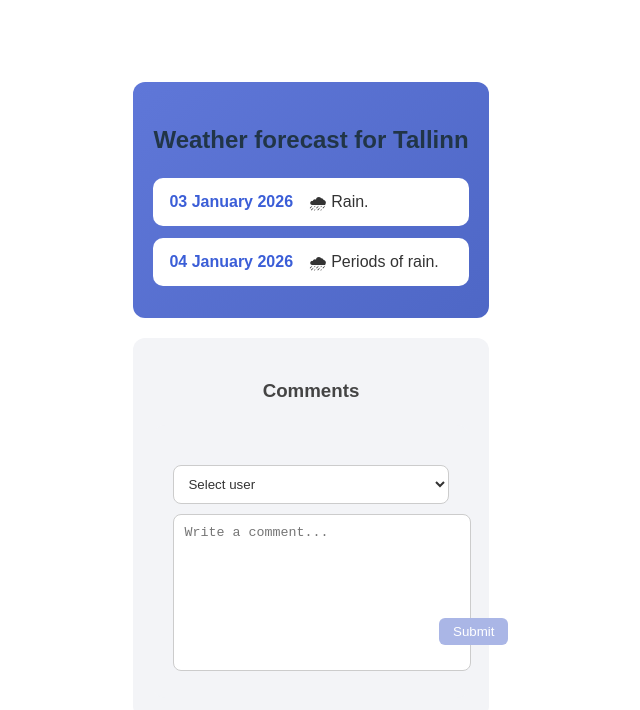
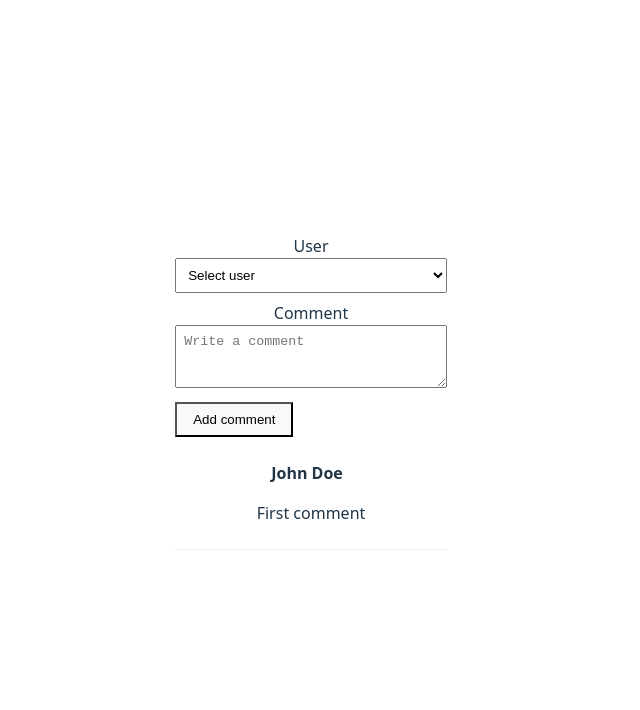
Before and after one commit to anusirkas/vue-vite-project, a Vue app: page / in a window 1280 px wide. Shown: the top 710 px of the page, without its empty margins (329-969 px from the left). Built offline with nearby package versions, Linux system fonts and the light colour scheme.

Commit message:
If the whole code was in App.vue to see the structure at one place

```diff
--- a/src/App.vue
+++ b/src/App.vue
@@ -1,154 +1,65 @@
 <template>
-  <div class="page">
-    <div class="weather-card">
-      <h2>Weather forecast for Tallinn</h2>
+  <main class="app">
+    <section class="comment-section">
+      <form class="comment-form" @submit.prevent="addComment">
+        <label>
+          User
+          <select v-model="newUser" class="user-input">
+            <option value="" disabled>Select user</option>
+            <option>John Doe</option>
+            <option>Jane Smith</option>
+          </select>
+        </label>
 
-      <div class="weather-item">
-        <span class="date">03 January 2026</span>
-        <span class="weather-text">🌧 Rain.</span>
-      </div>
+        <label>
+          Comment
+          <textarea v-model="newText" class="comment-input" rows="3" placeholder="Write a comment"></textarea>
+        </label>
 
-      <div class="weather-item">
-        <span class="date">04 January 2026</span>
-        <span class="weather-text">🌧 Periods of rain.</span>
-      </div>
-    </div>
+        <button type="submit" class="submit-btn">Add comment</button>
+      </form>
 
-    <div class="comments-card">
-      <h3>Comments</h3>
-      <div>
-        <CommentSection />
-      </div>
-    </div>
-
-  </div>
+      <ul class="comment-list">
+        <li v-for="c in comments" :key="c.id" class="comment-item">
+          <div class="comment-header"><strong class="comment-user">{{ c.user }}</strong></div>
+          <p class="comment-body">{{ c.text }}</p>
+        </li>
+      </ul>
+    </section>
+  </main>
 </template>
 
 <script setup>
-import CommentSection from './components/CommentSection.vue';
+import { ref } from 'vue'
 
+const comments = ref([
+  { id: 1, user: 'John Doe', text: 'First comment' }
+])
+
+const newUser = ref('')
+const newText = ref('')
+
+function addComment() {
+  const text = newText.value && newText.value.trim()
+  if (!newUser.value || !text) return
+
+  comments.value.push({
+    id: Date.now(),
+    user: newUser.value,
+    text
+  })
+
+  newUser.value = ''
+  newText.value = ''
+}
 </script>
 
-<style>
-.page {
-  max-width: 600px;
-  margin: 40px auto;
-  font-family: Arial, sans-serif;
-}
-
-.weather-card {
-  background: linear-gradient(135deg, #5f77d8, #4e67c6);
-  padding: 20px;
-  border-radius: 12px;
-}
-
-.weather-card h2 {
-  margin-bottom: 20px;
-}
-
-.weather-item {
-  background: #ffffff;
-  color: #333;
-  padding: 12px 16px;
-  border-radius: 10px;
-  margin-bottom: 12px;
-  display: flex;
-  gap: 1rem;
-  align-items: center;
-}
-
-.weather-item {
-  display: flex;
-}
-.date {
-  color: #3b5ed7;
-  font-weight: 600;
-}
-
-.comments-card {
-  background: #f3f4f7;
-  padding: 20px;
-  border-radius: 12px;
-  margin-top: 20px;
-}
-
-.comments-card h3 {
-  margin-bottom: 15px;
-  color: #444;
-}
-
-.comment {
-  background: white;
-  padding: 12px;
-  border-radius: 10px;
-  display: flex;
-  align-items: center;
-  text-align: left;
-  margin-bottom: 10px;
-  color: #333;
-}
-
-.avatar {
-  width: 36px;
-  height: 36px;
-  background: #5f77d8;
-  color: white;
-  font-weight: bold;
-  border-radius: 50%;
-  display: flex;
-  align-items: center;
-  justify-content: center;
-  margin-right: 10px;
-}
-
-.comment-text {
-  color: #000000;
-}
-
-.form-section {
-  margin-top: 20px;
-  text-decoration: #000000;
-}
-
-.user-input {
-  width: 100%;
-  padding: 10px;
-  border-radius: 8px;
-  border: 1px solid #ccc;
-  margin-bottom: 10px;
-  background-color: white;
-  color: #333;
-}
-
-.textarea-wrapper {
-  position: relative;
-}
-
-.comment-input {
-  width: 100%;
-  height: 100px;
-  padding: 10px;
-  padding-bottom: 45px;   /* ruum nupu jaoks */
-  border-radius: 8px;
-  border: 1px solid #ccc;
-  resize: none;
-  background-color: white;
-  color: #333;
-}
-
-.submit-btn {
-  position: absolute;
-  left: 60%;
-  margin-top: -60px;
-  padding: 6px 14px;
-  border-radius: 6px;
-  border: none;
-  background: #aab6e6;
-  color: white;
-  cursor: pointer;
-}
-
-.submit-btn:hover {
-  background: #8f9fdd;
-}
+<style scoped>
+.app { padding: 1rem; font-family: system-ui, Arial, sans-serif; }
+.comment-form { display: flex; flex-direction: column; gap: .5rem; max-width: 40rem; }
+.user-input, .comment-input { width: 100%; box-sizing: border-box; padding: .5rem; }
+.submit-btn { align-self: start; padding: .5rem 1rem; }
+.comment-list { margin-top: 1rem; list-style: none; padding: 0; }
+.comment-item { padding: .5rem; border-bottom: 1px solid #eee; }
+.comment-user { margin-right: .5rem; }
 </style>
```
